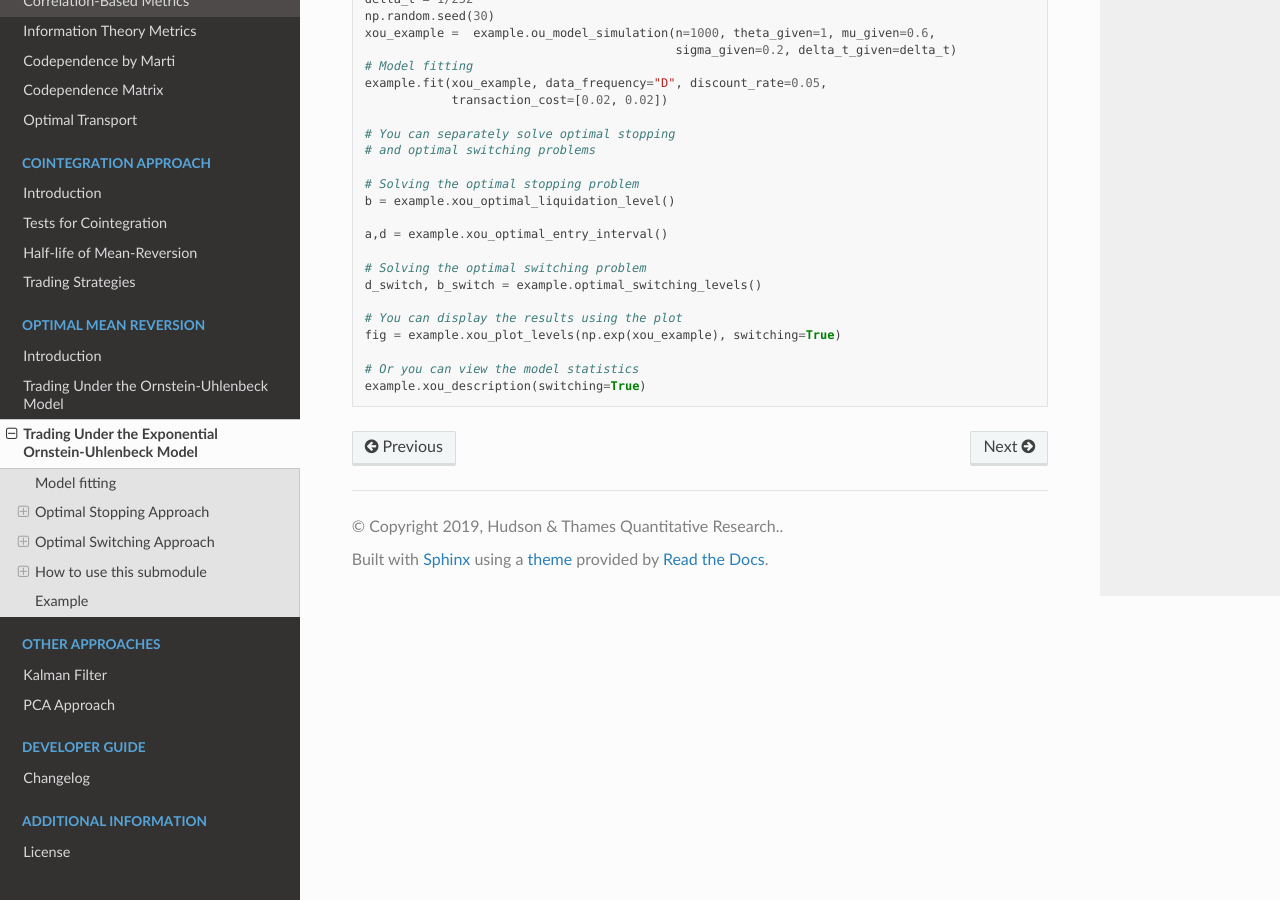
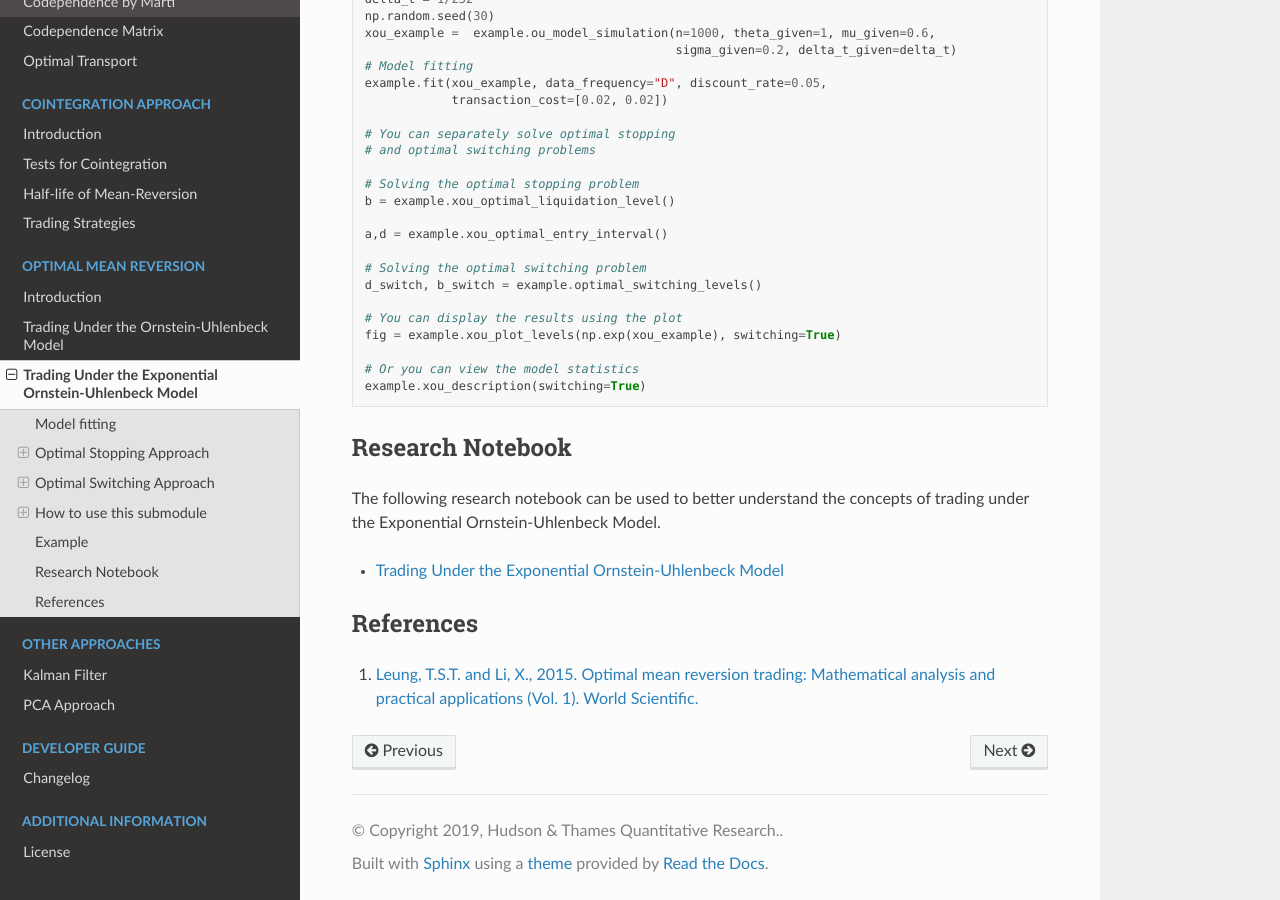
Before and after one commit to hudson-and-thames/arbitragelab, a Sphinx documentation site: the page built from docs/source/optimal_mean_reversion/xou_model.rst, in a window 1280 px wide and 900 px high, scrolled down 7814 px. Built offline with Sphinx 7.4.7 and the Read the Docs theme 2.0.0, drawn with Linux system fonts in a browser that asks for light colours.

Commit message:
Small fixes for XOU - Optimal Mean Reversion

```diff
--- a/docs/source/optimal_mean_reversion/xou_model.rst
+++ b/docs/source/optimal_mean_reversion/xou_model.rst
@@ -349,3 +349,17 @@ Example
 
     # Or you can view the model statistics
     example.xou_description(switching=True)
+
+Research Notebook
+#################
+
+The following research notebook can be used to better understand the concepts of trading under the Exponential Ornstein-Uhlenbeck Model.
+
+* `Trading Under the Exponential Ornstein-Uhlenbeck Model`_
+
+.. _`Trading Under the Exponential Ornstein-Uhlenbeck Model`: https://github.com/Hudson-and-Thames-Clients/arbitrage_research/blob/master/Optimal%20Mean%20Reversion/xou_model.ipynb
+
+References
+##########
+
+1. `Leung, T.S.T. and Li, X., 2015. Optimal mean reversion trading: Mathematical analysis and practical applications (Vol. 1). World Scientific. <https://www.amazon.co.uk/Optimal-Mean-Reversion-Trading-Mathematical/dp/9814725919/>`__
```
Also changed, not shown: 1 other file.
